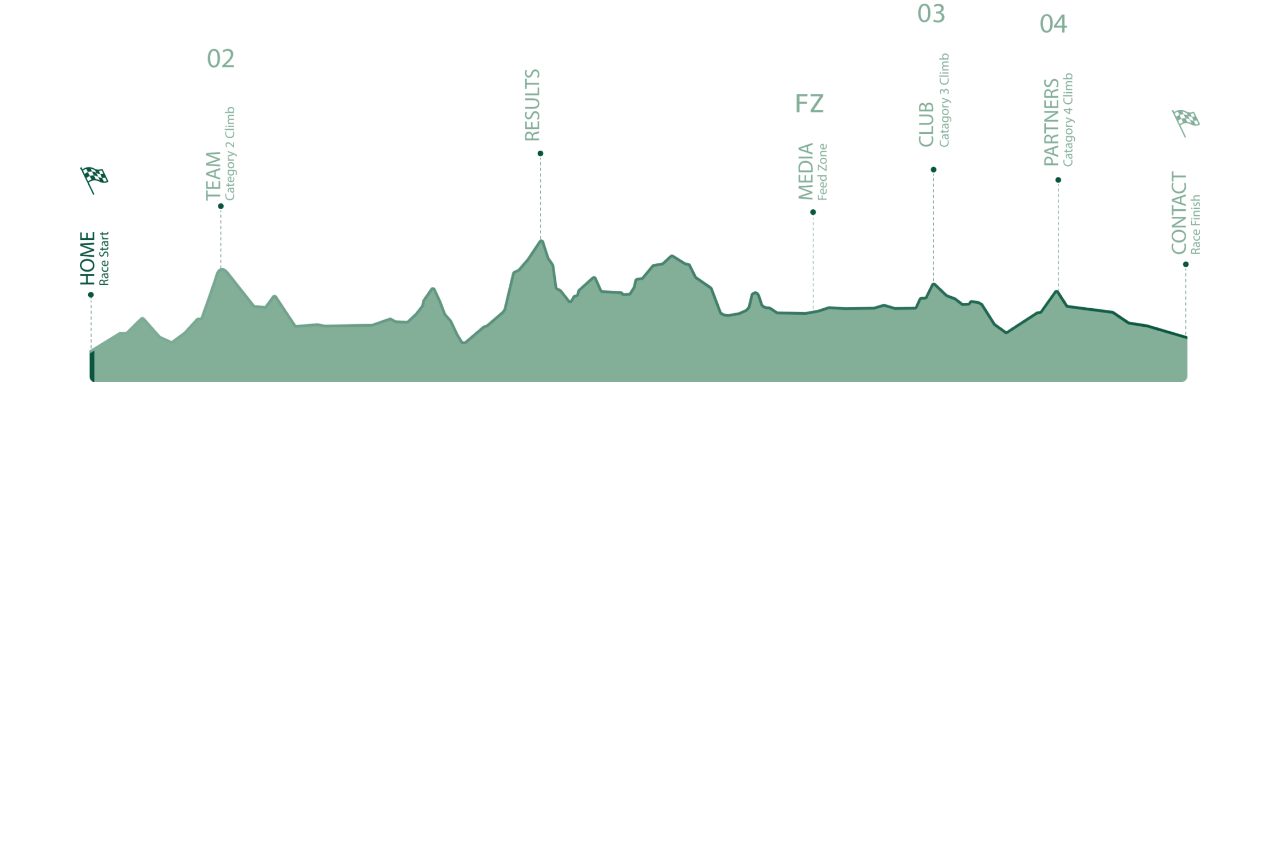
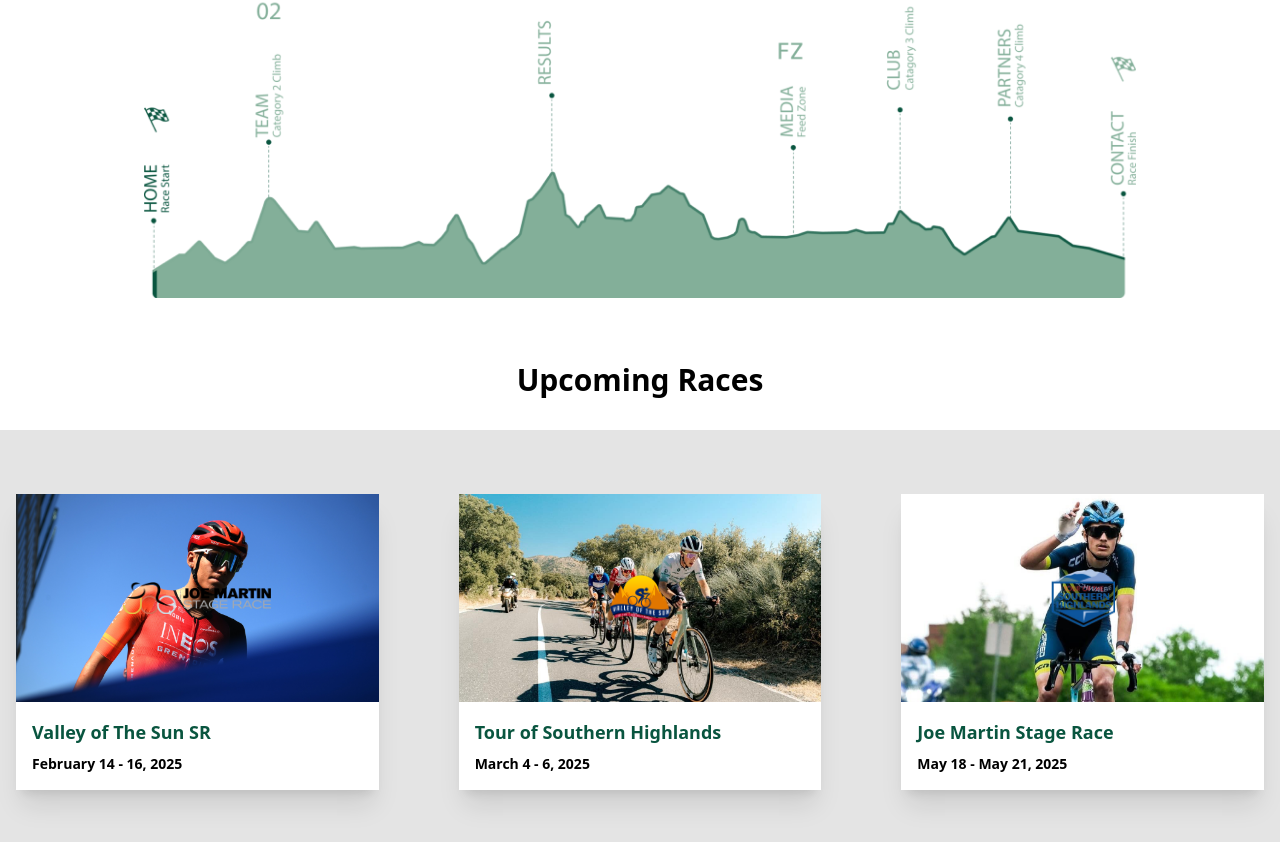
Before and after one commit to shinyaurora/kellybenefitscycling-react, a React (Vite) app: page / in a window 1280 px wide. Shown: the part 970-1812 px from the top of the page. Before the commit the page ends 1448 px from the top, so only its background shows below. Built offline with nearby package versions, Linux system fonts and the light colour scheme.

Commit message:
fix: header hero fix

```diff
--- a/package.json
+++ b/package.json
@@ -4,8 +4,8 @@
   "version": "0.0.0",
   "type": "module",
   "scripts": {
-    "dev": "vite",
-    "build": "vite build --host",
+    "dev": "vite --host",
+    "build": "vite build",
     "lint": "eslint .",
     "preview": "vite preview"
   },
--- a/src/App.jsx
+++ b/src/App.jsx
@@ -2,6 +2,7 @@
 import Header from "./components/header"
 import Hero from "./components/hero"
 import Target from "./components/target"
+import Upcoming from "./components/upcoming"
 
 const App = () => {
   return (
@@ -9,6 +10,7 @@
       <Header />
       <Hero />
       <Target />
+      <Upcoming />
     </Fragment>
   )
 }
--- a/src/components/header.jsx
+++ b/src/components/header.jsx
@@ -37,7 +37,7 @@
     return (
         <div className="absolute top-0 py-4 px-8 md:px-12 xl:px-16 flex items-center justify-between w-full">
             <img src={Logo} className="w-14" />
-            <div className="flex items-center gap-8 xl:gap-16">
+            <div className="items-center gap-8 xl:gap-16 hidden md:flex">
                 {
                     navUrls.map((item, idx) => {
                         return (
@@ -48,6 +48,11 @@
                     })
             }
             </div>
+            <div className="block md:hidden w-8 h-8 text-white cursor-pointer hover:text-primary">
+                <svg data-slot="icon" fill="none" strokeWidth="1.5" stroke="currentColor" viewBox="0 0 24 24" xmlns="http://www.w3.org/2000/svg" aria-hidden="true">
+                    <path strokeLinecap="round" strokeLinejoin="round" d="M3.75 6.75h16.5M3.75 12h16.5m-16.5 5.25h16.5"></path>
+                </svg>
+            </div>
         </div>
     )
 }
--- a/src/components/hero.jsx
+++ b/src/components/hero.jsx
@@ -2,7 +2,7 @@
 
 const Hero = () => {
     return (
-        <div className="w-full h-screen bg-cover" style={{ backgroundImage: `url(${HeroImage})` }}>
+        <div className="w-full h-screen bg-cover bg-center" style={{ backgroundImage: `url(${HeroImage})` }}>
 
         </div>
     )
--- a/src/components/target.jsx
+++ b/src/components/target.jsx
@@ -3,7 +3,7 @@
 const Target = () => {
     return (
         <div className="mx-auto w-full max-w-screen-xl p-4 py-6 lg:py-8" >
-            <div className="px-16 py-16">
+            <div className="px-4 lg:px-32 pt-8">
                 <img src={TargetImage} className="w-full h-auto" />
             </div>
         </div >
--- a/src/components/upcoming/index.jsx
+++ b/src/components/upcoming/index.jsx
@@ -5,6 +5,8 @@
 import MarkImage1 from "../../assets/images/mark-1.png";
 import MarkImage2 from "../../assets/images/mark-2.png";
 import MarkImage3 from "../../assets/images/mark-3.png";
+import { Fragment } from "react";
+import UpcomingItem from "./upcoming-item";
 
 const Upcoming = () => {
     const upcomingData = [
@@ -12,26 +14,47 @@
             title: "Valley of The Sun SR",
             period: "February 14 - 16, 2025",
             thumbnailImage: ThumbnailImage1,
-            markImage: MarkImage1
+            markImage: MarkImage1,
+            id: 1
         },
         {
-            title: "Valley of The Sun SR",
-            period: "February 14 - 16, 2025",
-            thumbnailImage: ThumbnailImage1,
-            markImage: MarkImage1
+            title: "Tour of Southern Highlands",
+            period: "March 4 - 6, 2025",
+            thumbnailImage: ThumbnailImage2,
+            markImage: MarkImage2,
+            id: 2
         },
         {
-            title: "Valley of The Sun SR",
-            period: "February 14 - 16, 2025",
-            thumbnailImage: ThumbnailImage1,
-            markImage: MarkImage1
+            title: "Joe Martin Stage Race",
+            period: "May 18 - May 21, 2025",
+            thumbnailImage: ThumbnailImage3,
+            markImage: MarkImage3,
+            id: 3
         }
     ]
 
 
     return (
-        <div className="mx-auto w-full max-w-screen-xl p-4 py-6 lg:py-8 grid grid-cols-1 md:grid-cols-3">
+        <Fragment>
+            <div className="mx-auto w-full max-w-screen-xl p-4">
+                <h1 className="text-3xl font-black text-center my-4">Upcoming Races</h1>
+            </div>
+            <div className="bg-[#E4E4E4] py-16">
+                <div className="mx-auto w-full max-w-screen-xl px-4">
+                    <div className="grid grid-cols-1 md:grid-cols-3 gap-10 lg:gap-20">
+                    {
+                        upcomingData.map((item, idx) => {
+                            return (
+                                <UpcomingItem {...item} key={idx} />
+                            )
+                        })
+                    }
+                    </div>
+                </div>
+            </div>
 
-        </div>
+        </Fragment>
     )
 }
+
+export default Upcoming;
--- a/src/components/upcoming/upcoming-item.jsx
+++ b/src/components/upcoming/upcoming-item.jsx
@@ -1,13 +1,13 @@
-const UpcomingItem = ({ title, period, markImage, thumbnailImage }) => {
+const UpcomingItem = ({ title, period, markImage, thumbnailImage, id }) => {
     return (
-        <div className="shadow-xl group">
+        <div className="shadow-xl group bg-white">
             <div className="w-full h-52 relative">
-                <img src={thumbnailImage} className="object-cover" />
-                <div className="absolute w-full h-full group-hover:bg-white/30 flex items-center justify-center">
-                    <img src={markImage} className="w-auto h-auto group-hover:scale-150" />
+                <img src={thumbnailImage} className="object-cover w-full h-full" />
+                <div className="absolute w-full h-full group-hover:bg-white/30 flex items-center justify-center top-0">
+                    <img src={markImage} className={`group-hover:scale-150 ${id === 1 ? 'h-8' : 'w-16'}`} />
                 </div>
             </div>
-            <div className="px-4 py-6 flex flex-col gap-4 bg-white group-hover:bg-primary transition-all duration-200">
+            <div className="px-4 py-4 flex flex-col gap-2 bg-white group-hover:bg-primary transition-all duration-200">
                 <h1 className="text-lg font-black text-primary group-hover:text-white transition-all duration-200">{title}</h1>
                 <span className="text-sm font-semibold group-hover:text-white transition-all duration-200">{period}</span>
             </div>
```
